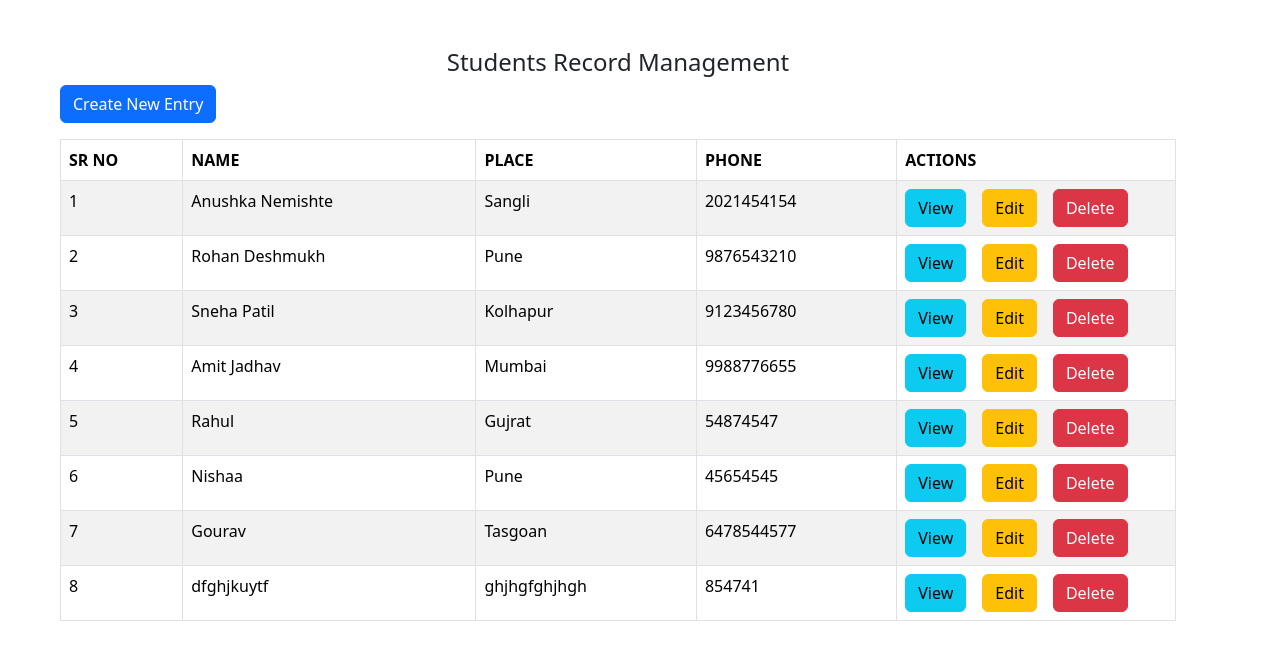
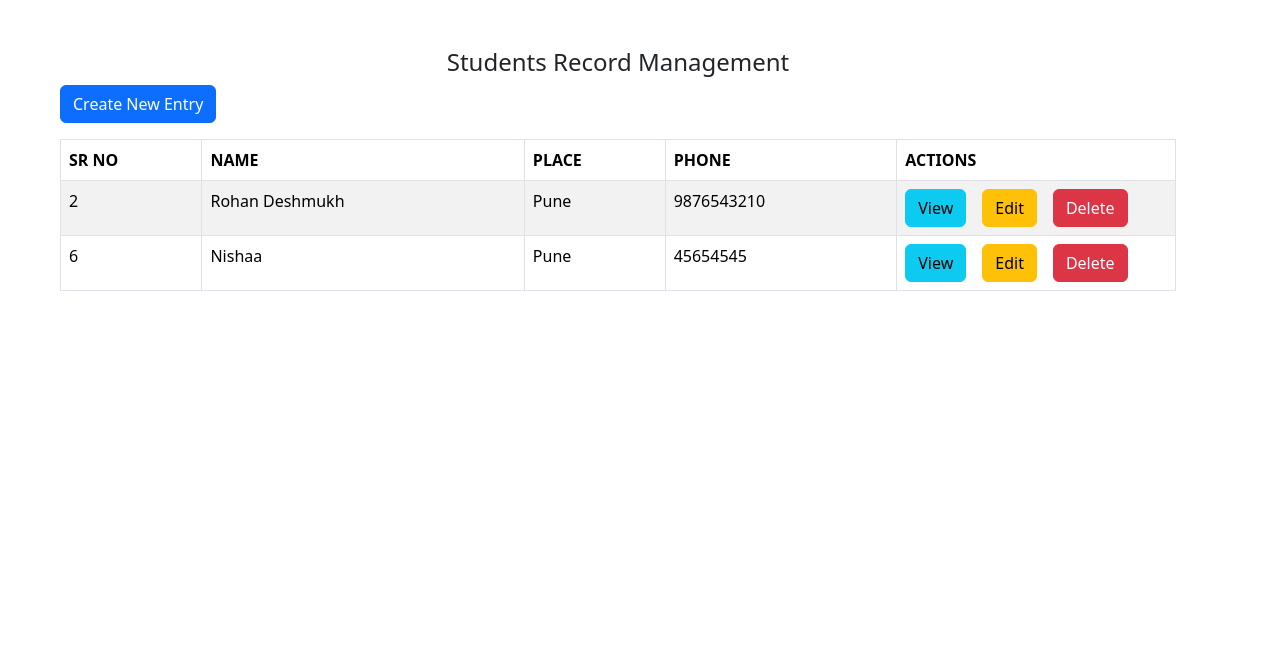
Before and after one commit to NemishteAnushka/StudentRecordManagementSystem, a React (Vite) app in the folder my-project/: page / in a window 1280 px wide. Shown: the top 660 px of the page. Built offline with nearby package versions, Linux system fonts and the light colour scheme; data requests are answered from the project's data file.

Commit message:
added view and delete

```diff
--- a/my-project/db.json
+++ b/my-project/db.json
@@ -1,11 +1,5 @@
 {
   "students": [
-    {
-      "id": "1",
-      "name": "Anushka Nemishte",
-      "place": "Sangli",
-      "phone": 2021454154
-    },
     {
       "id": "2",
       "name": "Rohan Deshmukh",
@@ -13,40 +7,10 @@
       "phone": 9876543210
     },
     {
-      "id": "3",
-      "name": "Sneha Patil",
-      "place": "Kolhapur",
-      "phone": 9123456780
-    },
-    {
-      "id": "4",
-      "name": "Amit Jadhav",
-      "place": "Mumbai",
-      "phone": 9988776655
-    },
-    {
-      "id": "5",
-      "name": "Rahul",
-      "place": "Gujrat",
-      "phone": "54874547"
-    },
-    {
       "id": "6",
       "name": "Nishaa",
       "place": "Pune",
       "phone": "45654545"
-    },
-    {
-      "id": "7",
-      "name": "Gourav",
-      "place": "Tasgoan",
-      "phone": "6478544577"
-    },
-    {
-      "id": "8",
-      "name": "dfghjkuytf",
-      "place": "ghjhgfghjhgh",
-      "phone": "854741"
     }
   ],
   "users": [
--- /dev/null
+++ b/my-project/src/component/CustomDeleteModal.jsx
@@ -0,0 +1,37 @@
+import React from "react";
+import { Button, Modal } from "react-bootstrap";
+import { useDeleteStudentDataMutation } from "./services/studentApi";
+
+function CustomDeleteModal({ handleClose, showDeleteModal, id }) {
+  const [deleteEntry] = useDeleteStudentDataMutation();
+
+  const handleDelete = async () => {
+    try {
+      let payload = await deleteEntry(id);
+      if (payload) {
+        console.log(payload);
+      }
+    } catch (error) {
+      console.log(error);
+    }
+  };
+  return (
+    <Modal show={showDeleteModal} onHide={handleClose}>
+      <Modal.Header closeButton>
+        <Modal.Title>Delete the Enter</Modal.Title>
+      </Modal.Header>
+      <Modal.Body>
+        <h5>Do you want to delete the entry ?</h5>
+      </Modal.Body>
+      <Modal.Footer>
+        <Button variant="primary" onClick={handleDelete}>
+          Yes
+        </Button>
+        <Button variant="primary" onClick={handleClose}>
+          No
+        </Button>
+      </Modal.Footer>
+    </Modal>
+  );
+}
+export default CustomDeleteModal;
--- a/my-project/src/component/StudentRecordListItems.jsx
+++ b/my-project/src/component/StudentRecordListItems.jsx
@@ -1,8 +1,10 @@
 import React, { useState } from "react";
 import { Button } from "react-bootstrap";
 import StudentViewForm from "./StudentViewForm";
+import CustomDeleteModal from "./CustomDeleteModal";
 
 function StudentRecordListItems({ id, name, place, phone }) {
+  //view Modal
   const [showViewModal, setShowModal] = useState(false);
   const handleOpen = () => setShowModal(true);
   const handleClose = () => setShowModal(false);
@@ -18,9 +20,27 @@ function StudentRecordListItems({ id, name, place, phone }) {
       );
     }
   };
+  //delete Custom Modal
+  const [showDeleteModal, setShowDeleteModal] = useState(false);
+  const handleShowDelete = () => setShowDeleteModal(true);
+  const handleCloseDelete = () => setShowDeleteModal(false);
+
+  const deleteModal = () => {
+    if (showDeleteModal) {
+      return (
+        <CustomDeleteModal
+          handleClose={handleCloseDelete}
+          showDeleteModal={showDeleteModal}
+          id={id}
+        />
+      );
+    }
+  };
+
   return (
     <>
       {viewModal()}
+      {deleteModal()}
       <tr>
         <td>{id}</td>
         <td>{name}</td>
@@ -33,7 +53,7 @@ function StudentRecordListItems({ id, name, place, phone }) {
           <Button variant="warning" className="ms-3">
             Edit
           </Button>
-          <Button variant="danger" className="ms-3">
+          <Button variant="danger" className="ms-3" onClick={handleShowDelete}>
             Delete
           </Button>
         </td>
--- a/my-project/src/component/services/studentApi.js
+++ b/my-project/src/component/services/studentApi.js
@@ -20,6 +20,14 @@ export const studentApi = createApi({
       }),
       invalidatesTags: ["student-list"],
     }),
+    deleteStudentData: builder.mutation({
+      query: (id) => ({
+        url: `students/${id}`,
+        method: "DELETE",
+        // body: newStudent,
+      }),
+      invalidatesTags: ["student-list"],
+    }),
   }),
 });
 
@@ -27,4 +35,5 @@ export const {
   useGetStudentsDataQuery,
   useAddStudentDataMutation,
   useGetStudentDataByIdQuery,
+  useDeleteStudentDataMutation,
 } = studentApi;
```
